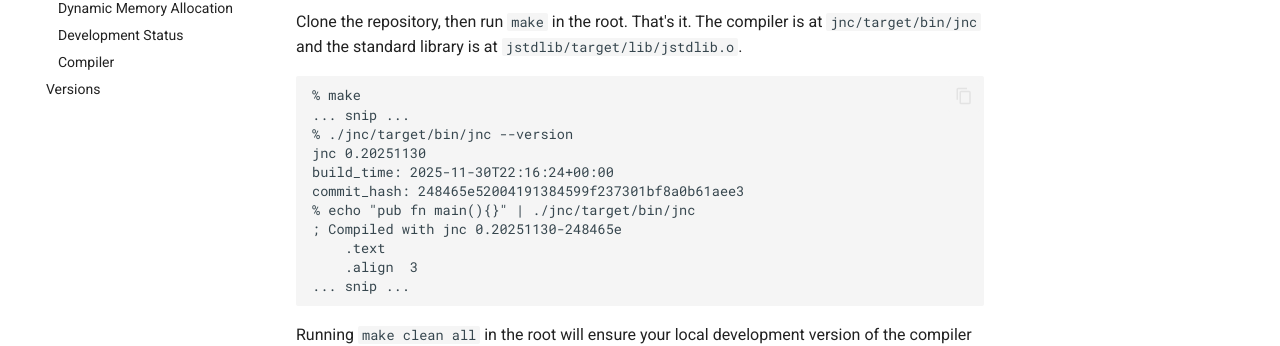
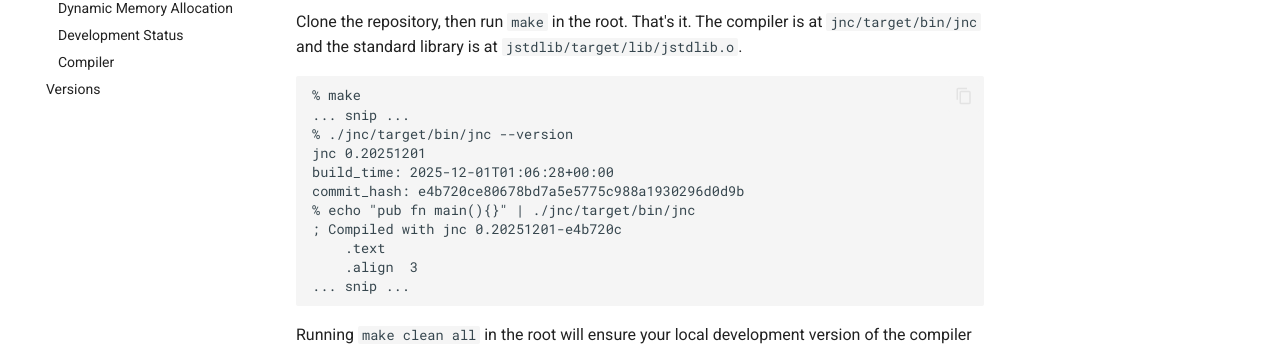
Before and after one commit to barneyb/johann, an MkDocs documentation site: the page built from documentation/docs/system/index.md, in a window 1280 px wide and 900 px high. Shown: the part 238-584 px from the top of the window. Built offline with MkDocs 1.6.1 and Material for MkDocs 9.7.7, drawn with Linux system fonts in a browser that asks for light colours; comment, search, counter and statistics services are not loaded.

Commit message:
Add v0.20251201 release binaries

```diff
--- a/documentation/docs/system/index.md
+++ b/documentation/docs/system/index.md
@@ -8,11 +8,11 @@ Clone the repository, then run `make` in the root. That's it. The compiler is at
 % make
 ... snip ...
 % ./jnc/target/bin/jnc --version
-jnc 0.20251130
-build_time: 2025-11-30T22:16:24+00:00
-commit_hash: 248465e52004191384599f237301bf8a0b61aee3
+jnc 0.20251201
+build_time: 2025-12-01T01:06:28+00:00
+commit_hash: e4b720ce80678bd7a5e5775c988a1930296d0d9b
 % echo "pub fn main(){}" | ./jnc/target/bin/jnc
-; Compiled with jnc 0.20251130-248465e
+; Compiled with jnc 0.20251201-e4b720c
     .text
     .align  3
 ... snip ...
```
Also changed, not shown: documentation/docs/versions/index.md (+3 -1 lines), 3 other files.
